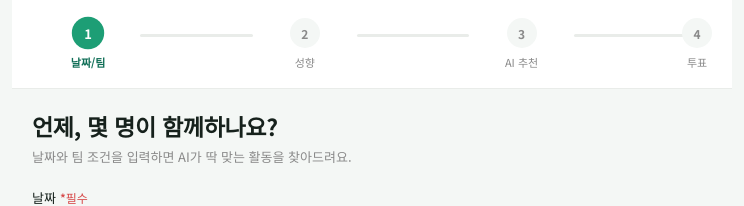
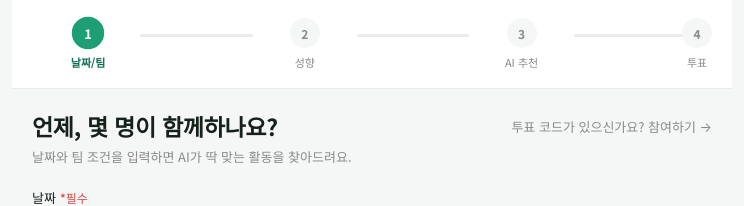
Before and after one commit to Zella-lee-4914/Ourday, a React (Vite) app in the folder client/: page / in a window 1280 px wide. Shown: the top 206 px of the page, without its empty margins (268-1012 px from the left). Built offline with nearby package versions, Linux system fonts and the light colour scheme; no server answers.

Commit message:
Restore manual room-code join entry point on step 1
Some participants only receive the room code (not the share link), so
step 1 needs a way to jump straight into the code-entry flow.

```diff
--- a/client/src/App.jsx
+++ b/client/src/App.jsx
@@ -1,12 +1,17 @@
+import { useState } from "react";
 import AdminFlow from "./pages/AdminFlow.jsx";
 import JoinFlow from "./pages/JoinFlow.jsx";
 
 export default function App() {
   const params = new URLSearchParams(window.location.search);
   const roomCode = params.get("room");
+  const [manualJoin, setManualJoin] = useState(false);
 
   if (roomCode) {
     return <JoinFlow initialCode={roomCode.toUpperCase()} />;
   }
-  return <AdminFlow />;
+  if (manualJoin) {
+    return <JoinFlow onBack={() => setManualJoin(false)} />;
+  }
+  return <AdminFlow onRequestJoin={() => setManualJoin(true)} />;
 }
--- a/client/src/pages/AdminFlow.jsx
+++ b/client/src/pages/AdminFlow.jsx
@@ -34,7 +34,7 @@ async function copyToClipboard(text) {
   }
 }
 
-export default function AdminFlow() {
+export default function AdminFlow({ onRequestJoin }) {
   const [step, setStep] = useState(1);
   const [state, setState] = useState(initialState);
   const [meta, setMeta] = useState({ districts: [], keywords: [] });
@@ -117,6 +117,17 @@ export default function AdminFlow() {
           </button>
         )}
         {step === 1 && (
+          <button
+            type="button"
+            className="back-link"
+            style={{ float: "right" }}
+            onClick={onRequestJoin}
+          >
+            투표 코드가 있으신가요? 참여하기 →
+          </button>
+        )}
+
+        {step === 1 && (
           <Step1DateTeam
             state={state}
             setState={setState}
--- a/client/src/pages/JoinFlow.jsx
+++ b/client/src/pages/JoinFlow.jsx
@@ -3,7 +3,7 @@ import ResultBars from "../components/ResultBars.jsx";
 import { usePolling } from "../utils/usePolling.js";
 import { fetchRoom, joinRoom as joinRoomApi, castVote } from "../api/client.js";
 
-export default function JoinFlow({ initialCode }) {
+export default function JoinFlow({ initialCode, onBack }) {
   const [code, setCode] = useState(initialCode || "");
   const [name, setName] = useState("");
   const [joining, setJoining] = useState(false);
@@ -64,6 +64,11 @@ export default function JoinFlow({ initialCode }) {
   if (!room) {
     return (
       <div className="center-page">
+        {onBack && (
+          <button type="button" className="back-link" onClick={onBack}>
+            ← 돌아가기
+          </button>
+        )}
         <div className="brand-title">아워데이</div>
         <p className="page-subtitle">투표에 참여하려면 이름을 입력해주세요.</p>
         <form onSubmit={handleJoin}>
```
